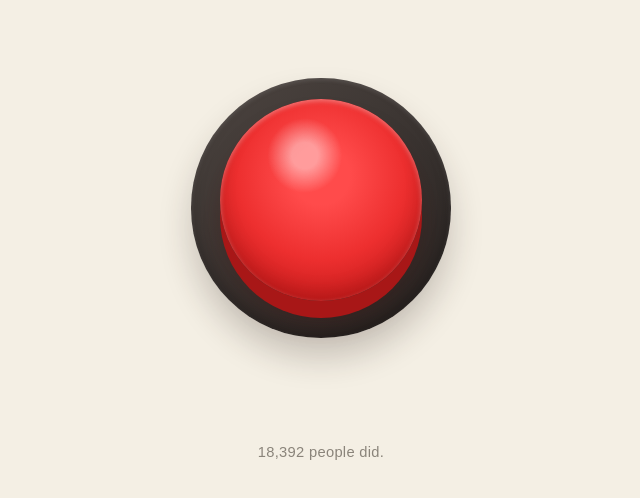
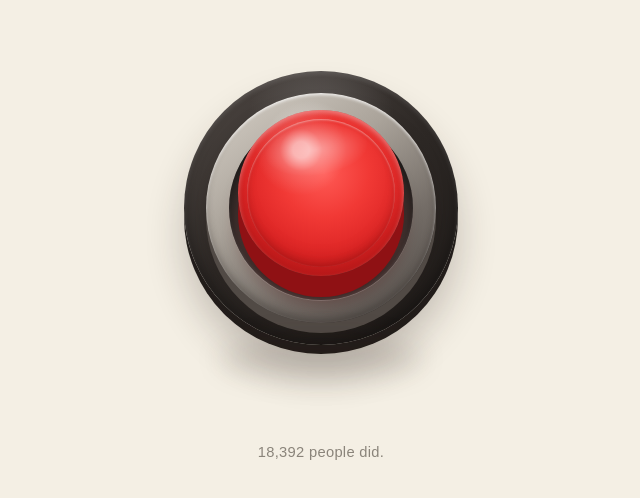
Before and after one commit to Jay-0216/don-t-press-it, a plain HTML site: page index.html in a window 1280 px wide. Shown: the part 192-690 px from the top of the page, without its empty margins (319-959 px from the left). Drawn offline with Linux system fonts and the light colour scheme.

Commit message:
style: give red button stronger physical depth

```diff
--- a/index.html
+++ b/index.html
@@ -72,20 +72,64 @@
 
     .button-base {
       position: relative;
-      width: 72%;
+      width: 76%;
       aspect-ratio: 1;
       border-radius: 50%;
       display: grid;
       place-items: center;
       background:
-        radial-gradient(circle at 50% 28%, #5a514d 0 12%, transparent 13%),
-        linear-gradient(145deg, #4d4541, #26211f);
+        radial-gradient(circle at 50% 18%, rgba(255,255,255,.18), transparent 28%),
+        linear-gradient(145deg, #504945 0%, #2e2926 48%, #1e1a18 100%);
       box-shadow:
-        0 20px 32px rgba(48, 36, 30, 0.22),
-        inset 0 2px 4px rgba(255,255,255,0.12),
-        inset 0 -8px 14px rgba(0,0,0,0.22);
+        0 28px 38px rgba(47, 34, 28, 0.24),
+        0 9px 0 #211d1b,
+        inset 0 3px 4px rgba(255,255,255,.12),
+        inset 0 -8px 14px rgba(0,0,0,.32);
       transform: translate(var(--x, 0px), var(--y, 0px));
       transition: transform 240ms cubic-bezier(.2,.8,.2,1);
+    }
+
+    .button-base::after {
+      content: "";
+      position: absolute;
+      width: 74%;
+      height: 16%;
+      left: 13%;
+      bottom: -13%;
+      border-radius: 50%;
+      background: rgba(45, 31, 24, .14);
+      filter: blur(13px);
+      pointer-events: none;
+    }
+
+    .bezel {
+      position: relative;
+      width: 84%;
+      aspect-ratio: 1;
+      border-radius: 50%;
+      display: grid;
+      place-items: center;
+      background:
+        radial-gradient(circle at 45% 24%, rgba(255,255,255,.48) 0 5%, transparent 22%),
+        linear-gradient(145deg, #d8d2c9 0%, #aaa39a 38%, #746d67 68%, #4e4844 100%);
+      box-shadow:
+        0 10px 0 #514a45,
+        0 14px 18px rgba(35, 28, 24, .26),
+        inset 0 2px 3px rgba(255,255,255,.72),
+        inset 0 -5px 7px rgba(44,38,34,.35);
+    }
+
+    .bezel::before {
+      content: "";
+      position: absolute;
+      inset: 10%;
+      border-radius: 50%;
+      background:
+        radial-gradient(circle at 50% 66%, #2e2926 0%, #403936 52%, #1f1b19 100%);
+      box-shadow:
+        inset 0 10px 14px rgba(0,0,0,.5),
+        inset 0 -2px 3px rgba(255,255,255,.09),
+        0 1px 0 rgba(255,255,255,.2);
     }
 
     #button {
@@ -93,35 +137,63 @@
       -webkit-tap-highlight-color: transparent;
       cursor: pointer;
       border: 0;
-      width: 78%;
+      position: relative;
+      z-index: 1;
+      width: 72%;
       aspect-ratio: 1;
       border-radius: 50%;
+      overflow: hidden;
       background:
-        radial-gradient(circle at 42% 28%, rgba(255,255,255,0.45) 0 7%, transparent 20%),
-        radial-gradient(circle at 50% 38%, #ff4b4b 0 18%, var(--red) 52%, #c91d1d 78%, #a91515 100%);
+        radial-gradient(circle at 38% 24%, rgba(255,255,255,.52) 0 5%, rgba(255,255,255,.16) 13%, transparent 28%),
+        radial-gradient(circle at 52% 38%, #ff5a55 0%, #f13935 33%, #dc2424 63%, #b51618 100%);
       box-shadow:
-        0 17px 0 var(--red-dark),
-        0 22px 24px rgba(83, 22, 17, 0.28),
-        inset 0 2px 5px rgba(255,255,255,0.35),
-        inset 0 -10px 16px rgba(97,0,0,0.18);
-      transform: translateY(-8px);
+        0 21px 0 #8f1114,
+        0 27px 18px rgba(80, 10, 9, .33),
+        inset 0 3px 5px rgba(255,255,255,.38),
+        inset 0 -13px 18px rgba(103,0,0,.24);
+      transform: translateY(-15px);
       transition:
-        transform 75ms ease,
-        box-shadow 75ms ease,
+        transform 85ms cubic-bezier(.2,.85,.3,1),
+        box-shadow 85ms ease,
         filter 180ms ease;
     }
 
+    #button::before {
+      content: "";
+      position: absolute;
+      left: 16%;
+      top: 8%;
+      width: 62%;
+      height: 31%;
+      border-radius: 50%;
+      background: radial-gradient(ellipse at center, rgba(255,255,255,.35), rgba(255,255,255,.08) 55%, transparent 72%);
+      transform: rotate(-8deg);
+      pointer-events: none;
+    }
+
+    #button::after {
+      content: "";
+      position: absolute;
+      inset: 5%;
+      border-radius: 50%;
+      box-shadow:
+        inset 0 1px 2px rgba(255,255,255,.45),
+        inset 0 -3px 7px rgba(83,0,0,.18);
+      pointer-events: none;
+    }
+
     #button:hover {
-      filter: brightness(1.025);
+      filter: brightness(1.035) saturate(1.03);
     }
 
     #button:active,
     #button.is-down {
-      transform: translateY(8px) scale(0.992);
+      transform: translateY(4px) scale(.995);
       box-shadow:
-        0 2px 0 var(--red-dark),
-        0 6px 11px rgba(83, 22, 17, 0.22),
-        inset 0 3px 7px rgba(92,0,0,0.18);
+        0 3px 0 #8f1114,
+        0 7px 10px rgba(80, 10, 9, .25),
+        inset 0 4px 8px rgba(91,0,0,.2),
+        inset 0 -5px 8px rgba(255,255,255,.08);
     }
 
     .footer {
@@ -171,7 +243,9 @@
 
     <section class="button-stage" id="stage" aria-label="A suspicious red button">
       <div class="button-base" id="base">
-        <button id="button" aria-label="Do not press this button"></button>
+        <div class="bezel">
+          <button id="button" aria-label="Do not press this button"></button>
+        </div>
       </div>
     </section>
 
```
